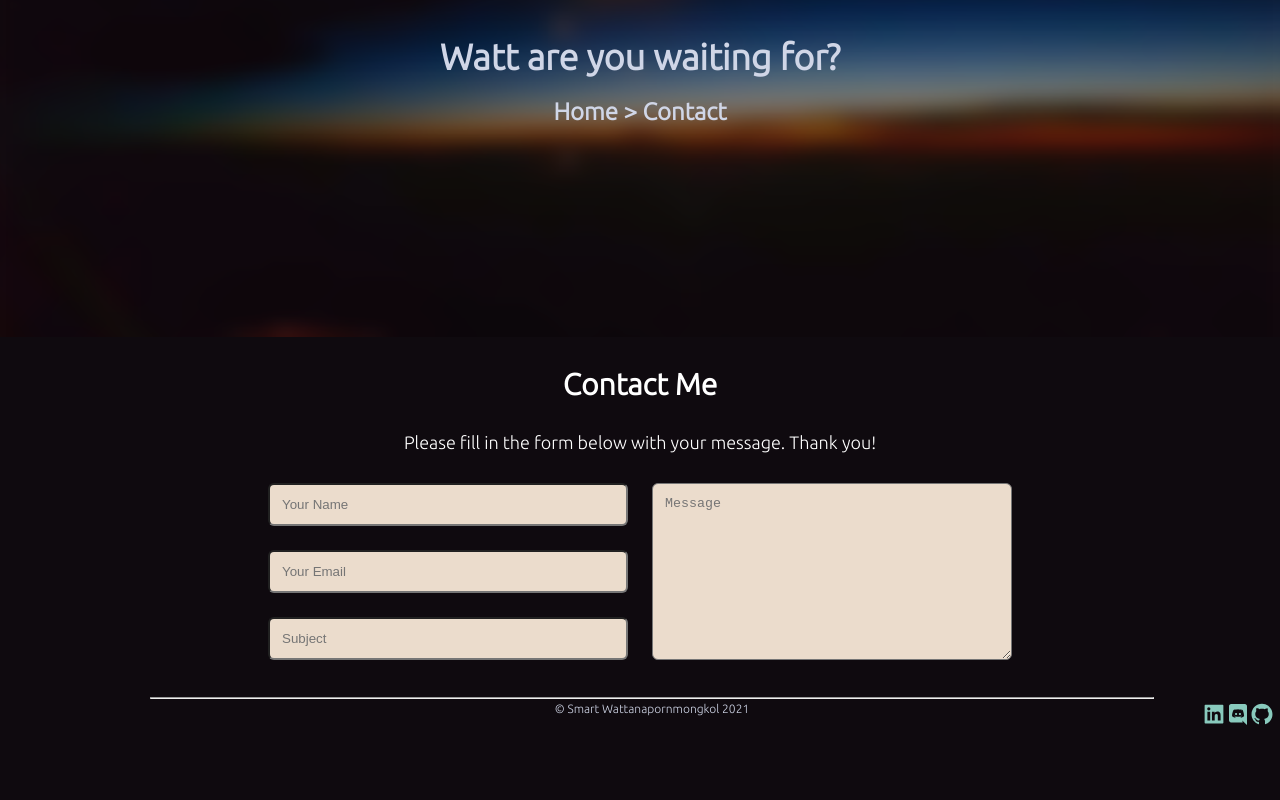
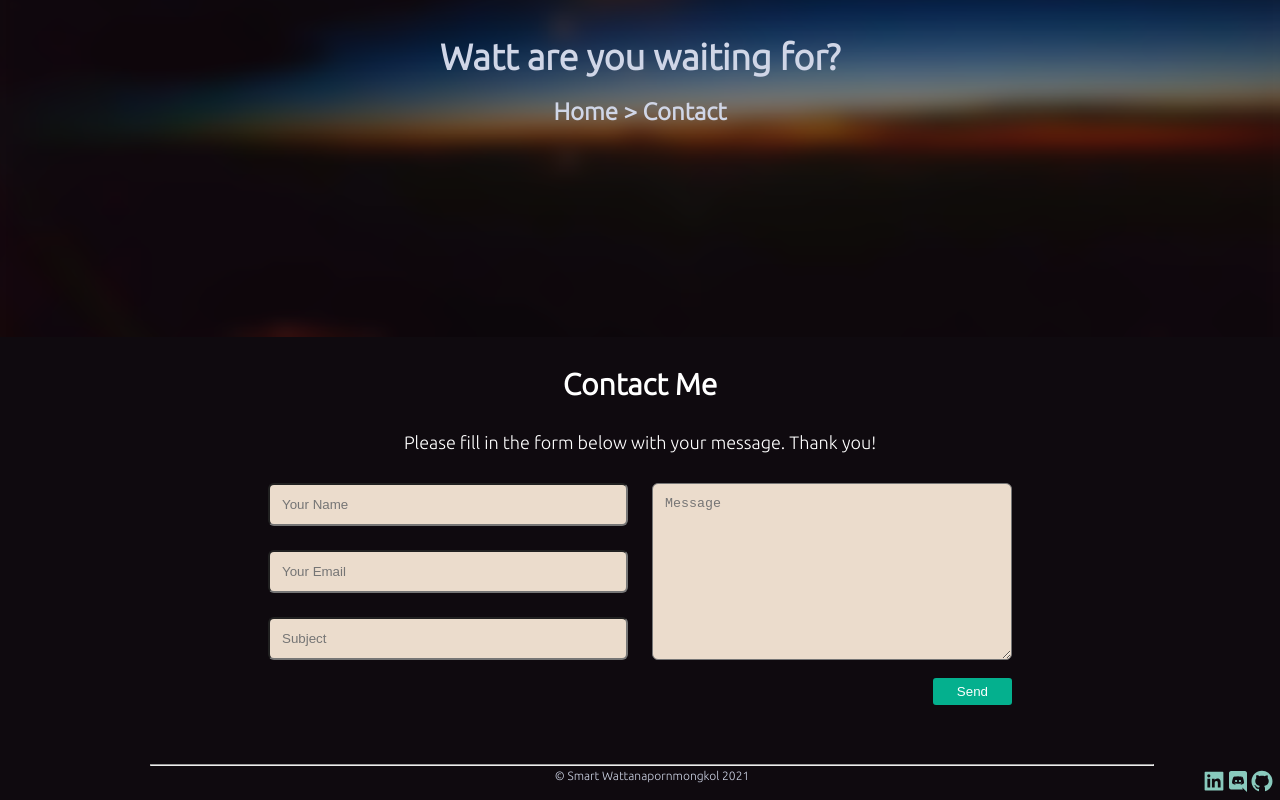
Before and after one commit to smartwhatt/SmartWatt, a Next.js app: page /contact in a window 1280 px wide. Shown: the part 251-1051 px from the top of the page. Before the commit the page ends 984 px from the top, so only its background shows below. Built offline with nearby package versions, Linux system fonts and the light colour scheme.

Commit message:
add contact api

```diff
--- a/package.json
+++ b/package.json
@@ -12,6 +12,7 @@
     "chart.js": "2.9.4",
     "firebase": "^8.6.2",
     "next": "11.1.2",
+    "nodemailer": "^6.6.3",
     "react": "17.0.2",
     "react-chartjs-2": "2.11.1",
     "react-dom": "17.0.2",
--- /dev/null
+++ b/src/pages/api/contact.js
@@ -0,0 +1,34 @@
+export default function (req, res) {
+    let nodemailer = require('nodemailer')
+    const EMAIL = process.env.EMAIL_ADDRESS
+    const PASSWORD = process.env.EMAIL_PASSWORD
+    const transporter = nodemailer.createTransport({
+        port: 465,
+        host: "smtp.gmail.com",
+        auth: {
+            user: EMAIL,
+            pass: PASSWORD,
+        },
+        secure: true,
+    });
+
+    // console.log(req.body)
+    const mailData = {
+        from: EMAIL,
+        to: 'smartwattana@gmail.com',
+        subject: req.body.subject,
+        text: req.body.body,
+        html: `
+        <div>${req.body.body}</div>
+        <p>Sent from:${req.body.email}</p>
+        <footer>Sented from <a href="https://smartwatt.me/">smartwatt.me</a></footer>
+        `
+    }
+    transporter.sendMail(mailData, function (err, info) {
+        if(err)
+          console.log(err)
+        else
+          console.log(info)
+        res.status(200).json({ message: 'Email Sent successfully' })
+    })
+  }
--- a/src/pages/contact.js
+++ b/src/pages/contact.js
@@ -2,6 +2,7 @@ import Head from 'next/head'
 import styles from '../../styles/modules/contact.module.scss'
 import dynamic from 'next/dynamic'
 import {useRouter} from 'next/router'
+import { useState } from 'react'
 
 
 
@@ -9,6 +10,38 @@ const Title = dynamic(() => import('../components/title'))
 
 export default function Contact() {
   const router = useRouter()
+  const [name, setName] = useState("")
+  const [email, setEmail] = useState("")
+  const [subject, setSubject] = useState("")
+  const [body, setBody] = useState("")
+
+  function handleSubmit(e){
+    e.preventDefault()
+    if (name.trim() === "" || email.trim() === "" || subject.trim() === "" || body.trim() === "")
+      return false
+    const data = {
+      name,
+      email,
+      subject,
+      body
+    }
+    fetch("/api/contact", {
+      method:"POST",
+      headers: {
+        'Accept': 'application/json, text/plain, */*',
+        'Content-Type': 'application/json'
+      },
+      body:JSON.stringify(data)
+    }).then(res => {
+      if (res.ok){
+        setName('')
+        setEmail('')
+        setBody('')
+        setSubject('')
+      }
+    })
+  }
+
 
   return (
       <>
@@ -20,11 +53,14 @@ export default function Contact() {
         <h3 className={styles["h3"]}>Contact Me</h3>
         <p className={styles["contact-paragraph"]}>Please fill in the form below with your message. Thank you!</p>
         <div>
-            <form className={styles["form-container"]}>
-                <input type="text" placeholder="Your Name" />
-                <input type="email" placeholder="Your Email" />
-                <input type="text" placeholder="Subject" />
-                <textarea cols="30" rows="5" className={styles["message"]} placeholder="Message" />
+            <form className={styles["form-container"]} onSubmit={(e) => handleSubmit(e)}>
+                <input type="text" placeholder="Your Name" value={name} onChange={(e) => setName(e.target.value)} />
+                <input type="email" placeholder="Your Email" value={email} onChange={(e) => setEmail(e.target.value)} />
+                <input type="text" placeholder="Subject" value={subject} onChange={(e) => setSubject(e.target.value)} />
+                <textarea cols="30" rows="5" className={styles["message"]} placeholder="Message" value={body} onChange={(e) => setBody(e.target.value)} />
+                <div className={styles["submit"]}>
+                  <button type="submit">Send</button>
+                </div>
             </form>
         </div>
       </div>
--- a/styles/modules/contact.module.scss
+++ b/styles/modules/contact.module.scss
@@ -13,8 +13,8 @@
 .form-container{
     display: grid;
     grid-template-columns: 1fr 1fr;
-    grid-template-rows: 1fr 1fr 1fr;
-    grid-template-areas: "name message" "email message" "subject message";
+    grid-template-rows: 1fr 1fr 1fr 1fr;
+    grid-template-areas: "name message" "email message" "subject message" "none submit";
     textarea, input{
         margin: 1rem;
         padding: 1rem;
@@ -32,3 +32,23 @@
 .message {
     grid-area: message;
 }
+
+.submit {
+    grid-area: submit;
+    text-align: right;
+    padding: .5rem 1rem;
+
+    button{
+        padding: .5rem 2rem;
+        border: none;
+        border-radius: .25rem;
+        outline: none;
+        background-color: p.$secondary-light;
+        color: p.$text-primary;
+        cursor: pointer;
+        transition: ease-in-out .2s;
+    }
+    button:hover{
+        opacity: .8;
+    }
+}
```
Also changed, not shown: 1 other file (tests, documents, lock files or other folders).
